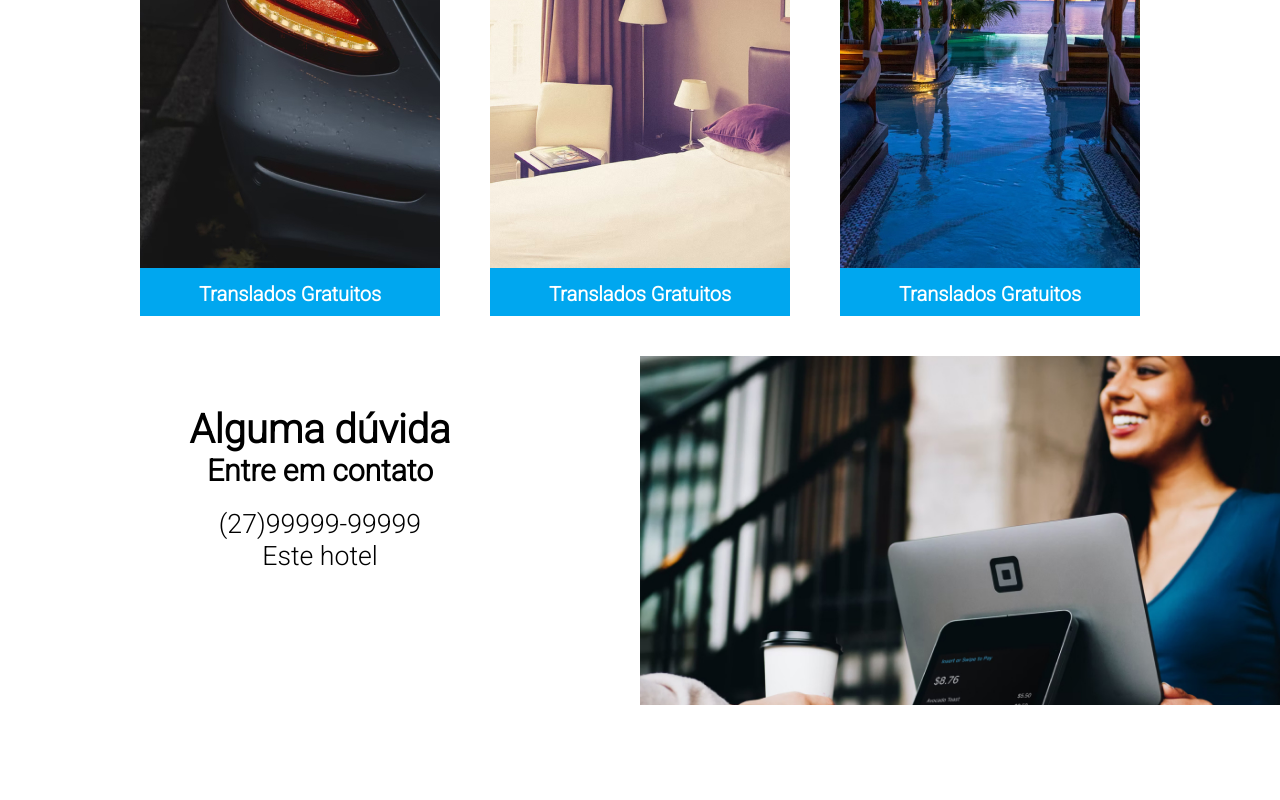
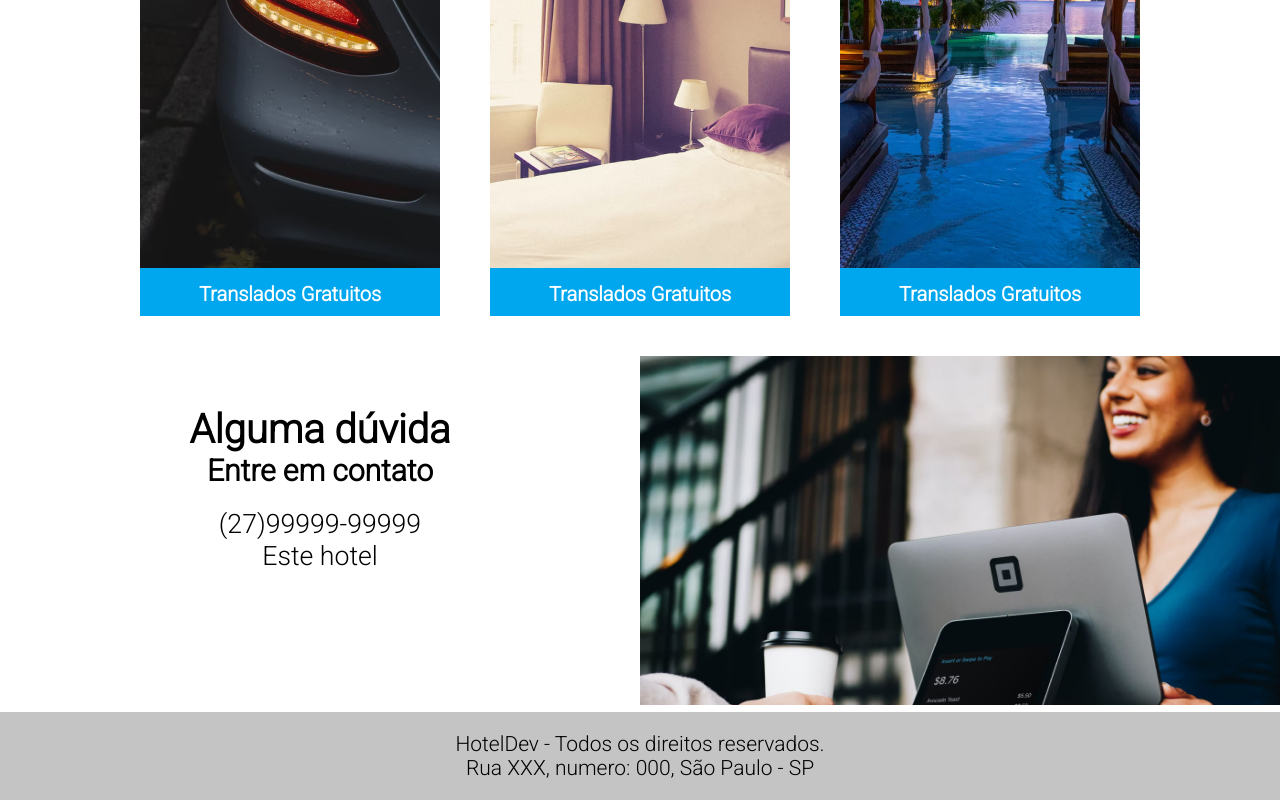
Before and after one commit to viniciusgasparino/Hotel_Next, a Next.js app: page / in a window 1280 px wide. Shown: the part 1356-2156 px from the top of the page. Before the commit the page ends 2068 px from the top, so only its background shows below. Built offline with nearby package versions, Linux system fonts and the light colour scheme.

Commit message:
Criado Footer

```diff
--- a/pages/index.jsx
+++ b/pages/index.jsx
@@ -2,6 +2,7 @@ import Header from "../src/components/Header/Header"
 import Section from "../src/components/Section/Section"
 import Services from "../src/components/Services/Services"
 import Contact from "../src/components/Contact/Contact"
+import Footer from "../src/components/Footer/Footer"
 
 
 function HomePage(){
@@ -11,6 +12,7 @@ function HomePage(){
       <Section/>
       <Services/>
       <Contact/>
+      <Footer/>
     </>
 
   )
--- /dev/null
+++ b/src/components/Footer/Footer.jsx
@@ -0,0 +1,23 @@
+import styled from "styled-components"
+
+const StyledFooter = styled.div`
+  background-color: #c4c4c4;
+  text-align: center;
+  padding: 20px 0;
+`;
+
+const StyledTexto = styled.p`
+  font-size: 21px;
+`;
+
+
+function Footer(){
+  return(
+    <StyledFooter>
+      <StyledTexto>HotelDev - Todos os direitos reservados.</StyledTexto>
+      <StyledTexto>Rua XXX, numero: 000, São Paulo - SP</StyledTexto>
+    </StyledFooter>
+  )
+}
+
+export default Footer
```
